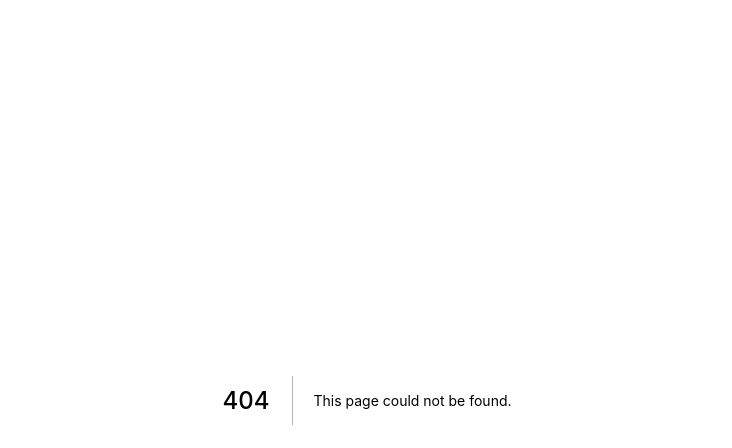
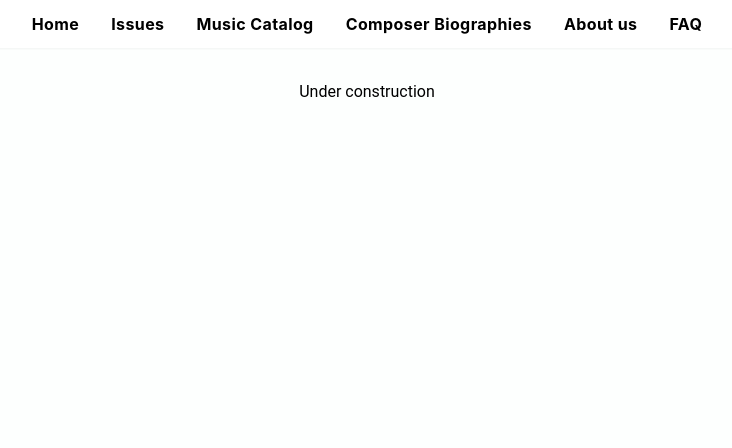
Before and after one commit to blakeley/parlorsongs, a Next.js app: page /about-us in a window 1280 px wide. Before the commit this address had no page. Shown: the top 448 px of the page, without its empty margins (273-1005 px from the left). Built offline with nearby package versions, Linux system fonts and the light colour scheme.

Commit message:
Add missing pages

```diff
--- /dev/null
+++ b/biographies/Henry W. Armstrong.md
@@ -0,0 +1 @@
+Henry W. Armstrong (AKA Harry) (b. 1879, Sommerville, Mass., d. 1951, New York, NY) One does not often think of a prize fighter as a genteel lovers of the arts, but Armstrong is an exception. His varied career not only included his bout(s) as a pugilist but also included booking agent, producer, singer, pianist and of course composer. As a performer, Armstrong entertained in hospitals during the first world war and as well, performed in night clubs, radio and near the end of his life, even on TV. His biggest hit was *Sweet Adeline*, in 1903 with Richard H. Gerard.
--- /dev/null
+++ b/pages/about-us.tsx
@@ -0,0 +1,14 @@
+import { FunctionComponent } from "react";
+import { NavBar } from "../components/NavBar";
+
+const Page: FunctionComponent = () => (
+  <div>
+    <NavBar />
+
+    <p className="max-w-screen-md mx-auto my-8 text-center">
+      Under construction
+    </p>
+  </div>
+);
+
+export default Page;
--- a/pages/biographies.tsx
+++ b/pages/biographies.tsx
@@ -71,7 +71,7 @@ const Page: FunctionComponent<{ files: File[] }> = ({ files }) => (
         <ol className="mb-32">
           {files.map((file) => (
             <li>
-              <a {...{ name: file.name }}></a>
+              <a {...({ name: file.name } as any)}></a>
               <h3>{file.name}</h3>
               <section>
                 <Markdown children={file.contents} />
--- /dev/null
+++ b/pages/faq.tsx
@@ -0,0 +1,14 @@
+import { FunctionComponent } from "react";
+import { NavBar } from "../components/NavBar";
+
+const Page: FunctionComponent = () => (
+  <div>
+    <NavBar />
+
+    <p className="max-w-screen-md mx-auto my-8 text-center">
+      Under construction
+    </p>
+  </div>
+);
+
+export default Page;
--- /dev/null
+++ b/pages/music-catalog.tsx
@@ -0,0 +1,14 @@
+import { FunctionComponent } from "react";
+import { NavBar } from "../components/NavBar";
+
+const Page: FunctionComponent = () => (
+  <div>
+    <NavBar />
+
+    <p className="max-w-screen-md mx-auto my-8 text-center">
+      Under construction
+    </p>
+  </div>
+);
+
+export default Page;
```
